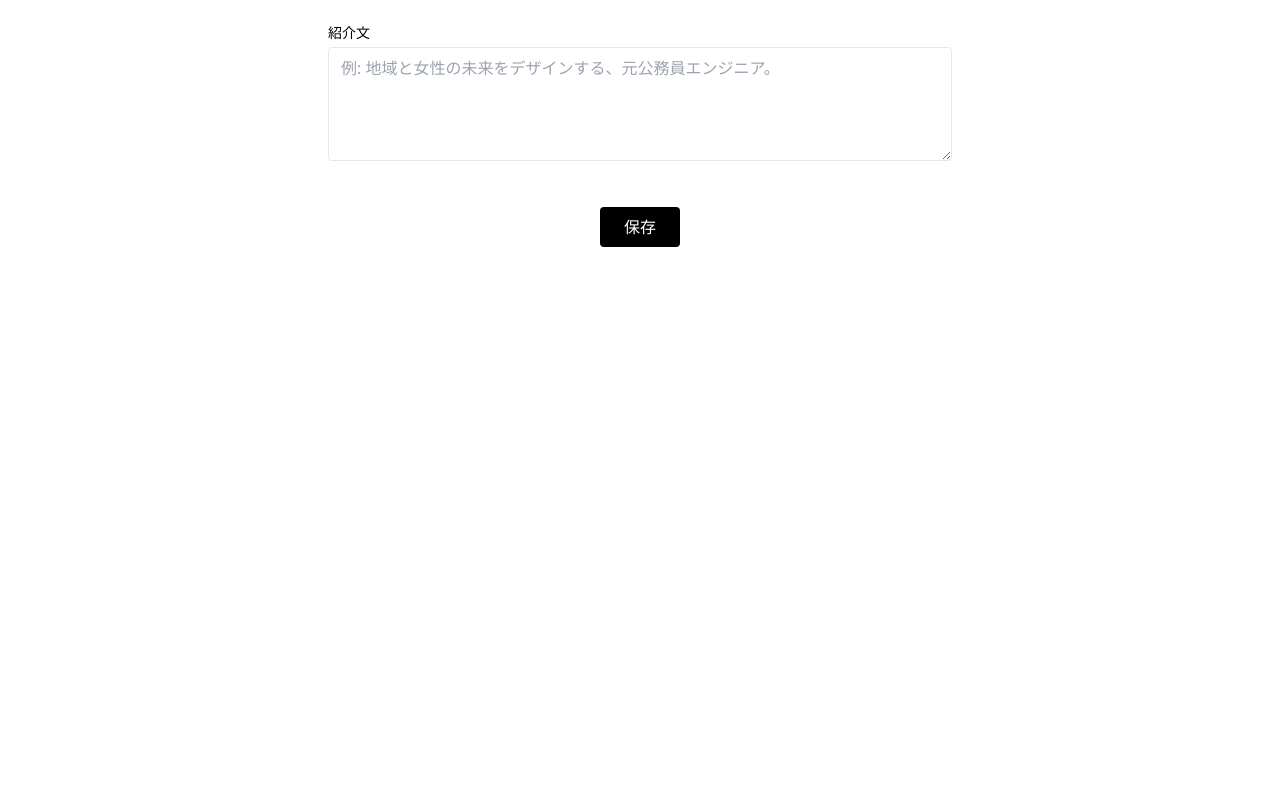
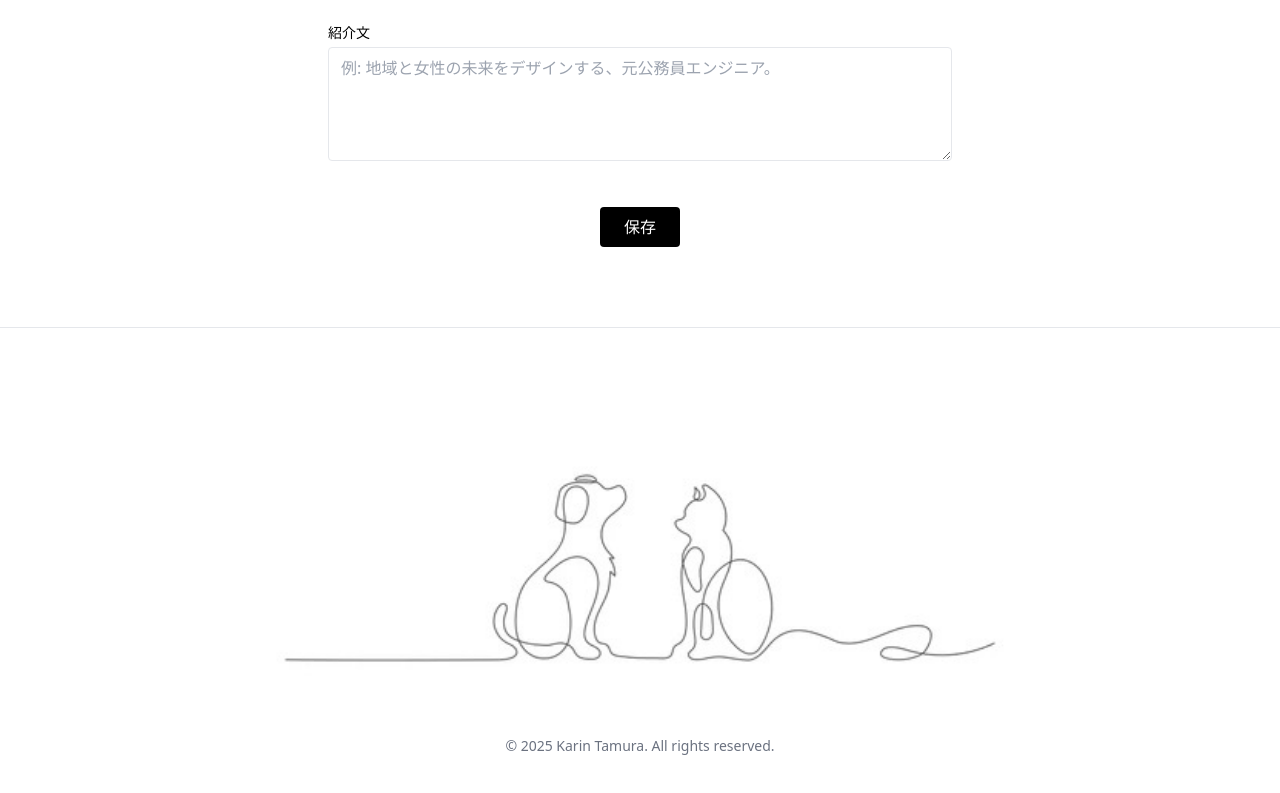
Before and after one commit to karin-tamura/tamura_karin_portfolio, a Next.js app: page /admin/profile-editor in a window 1280 px wide. Shown: the part 583-1376 px from the top of the page. Before the commit the page ends 910 px from the top, so only its background shows below. Built offline with nearby package versions, Linux system fonts and the light colour scheme.

Commit message:
微調整

```diff
--- a/app/layout.tsx
+++ b/app/layout.tsx
@@ -1,6 +1,7 @@
 // app/layout.tsx
 import "./globals.css";
 import type { Metadata } from "next";
+import Image from "next/image";
 
 export const metadata: Metadata = {
   title: "Portfolio",
@@ -14,7 +15,7 @@ export default function RootLayout({
 }) {
   return (
     <html lang="ja">
-      <body>
+      <body className="flex flex-col min-h-screen">
         {/* ふわふわ装飾（水色） */}
         <div className="w-full h-16 bg-sky-100 relative overflow-hidden">
           <svg
@@ -31,7 +32,22 @@ export default function RootLayout({
           </svg>
         </div>
 
-        {children}
+        {/* コンテンツ */}
+        <main className="flex-1">{children}</main>
+
+        {/* フッター */}
+        <footer className="w-full bg-white py-10 flex flex-col items-center border-t">
+          <Image
+            src="/docs/dog-cat-line.png" // publicフォルダに保存したファイル
+            alt="Dog and Cat illustration"
+            width={800} // 横に広げて見やすく
+            height={300}
+            className="opacity-80 max-w-full h-auto"
+          />
+          <p className="text-sm text-gray-500 mt-4">
+            © 2025 Karin Tamura. All rights reserved.
+          </p>
+        </footer>
       </body>
     </html>
   );
```
Also changed, not shown: public/docs/dog-cat-line.png (added).
